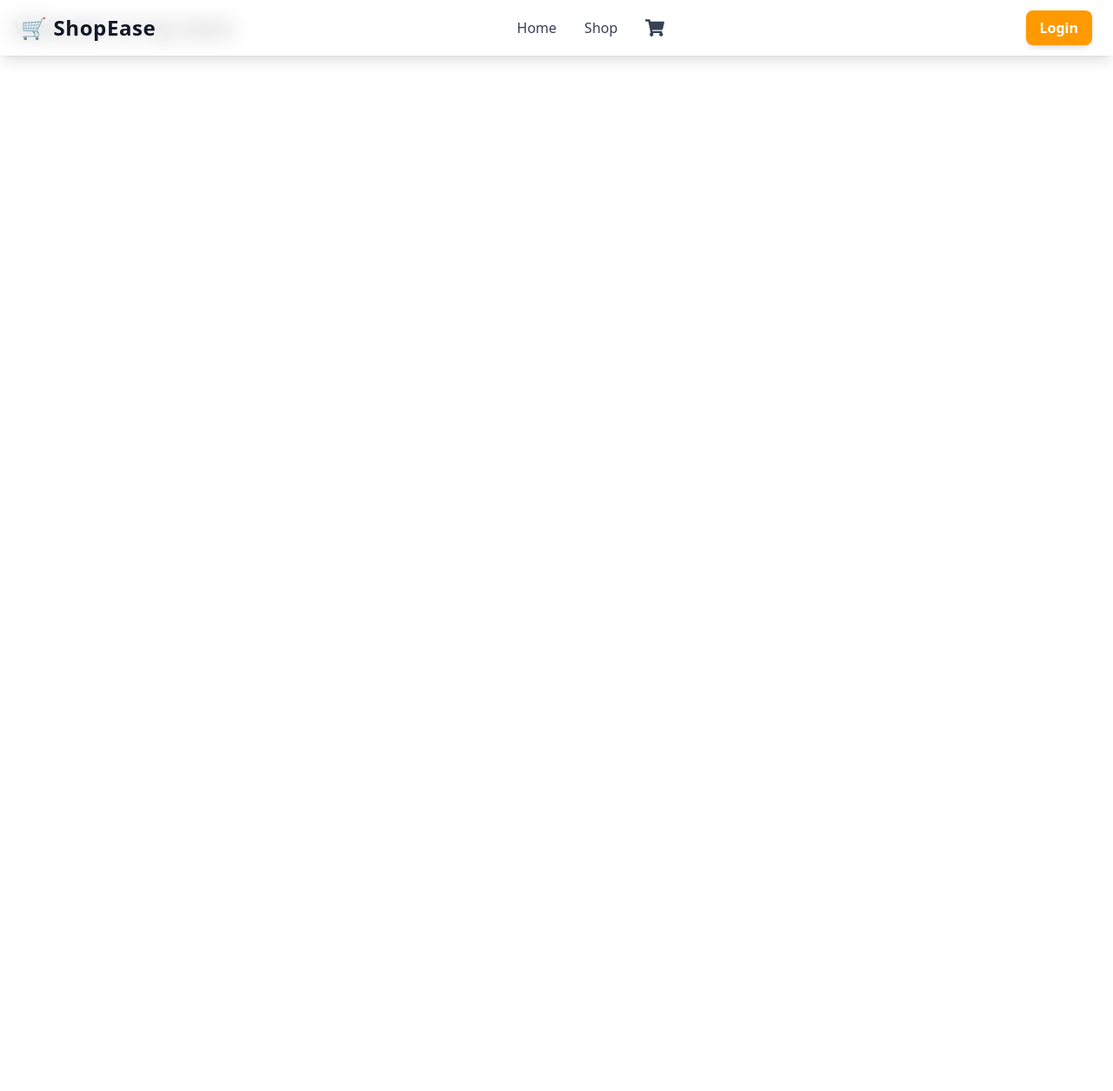
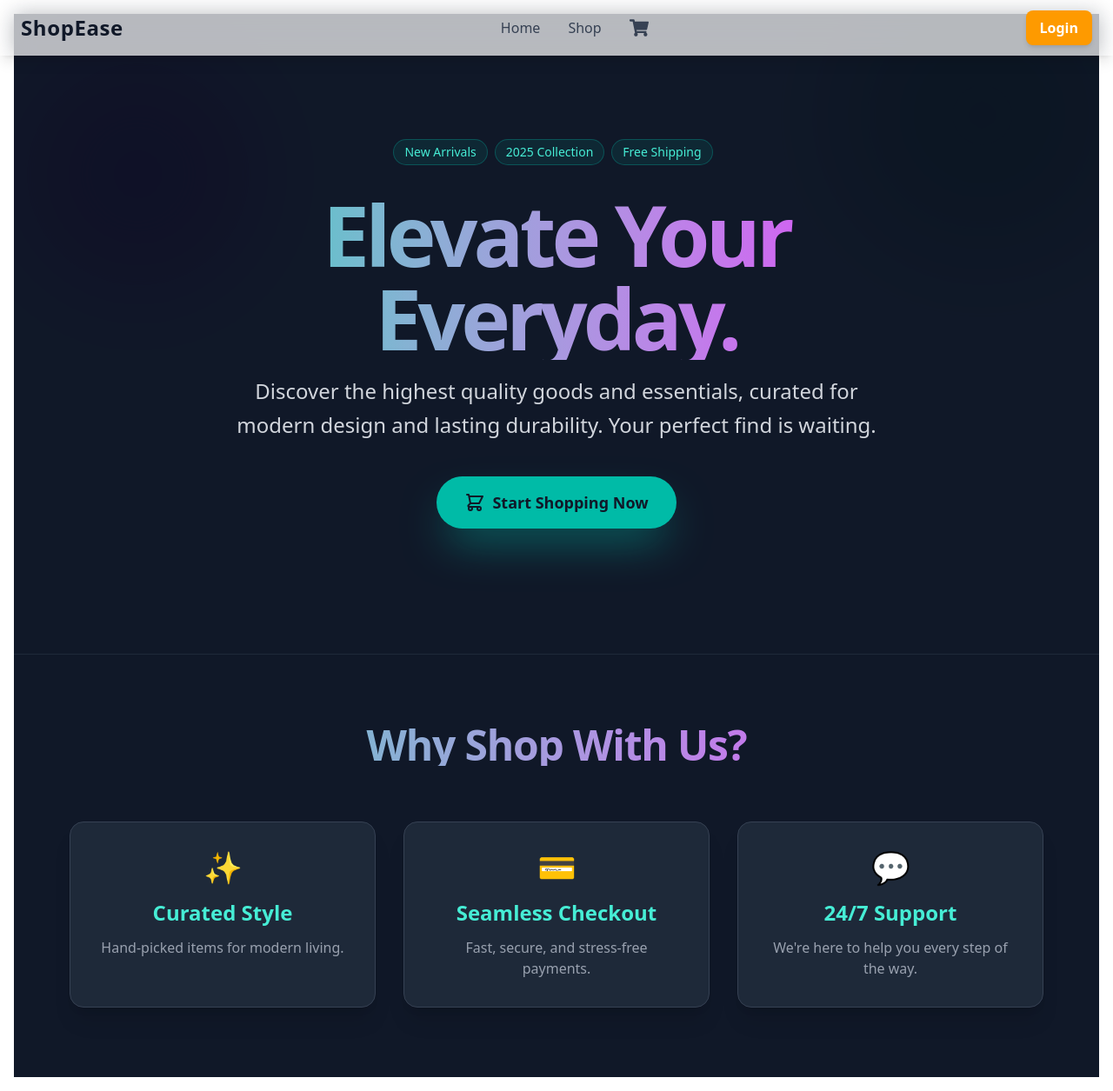
Before and after one commit to zahrabateninia/Shopping-Cart, a React (Vite) app: page / in a window 1280 px wide. Shown: the whole page at 87% size. Before the commit the page ends 800 px from the top, so only its background shows below. Built offline with nearby package versions, Linux system fonts and the light colour scheme.

Commit message:
style: Style home page using tailwind and useGSAP hook

```diff
--- a/package.json
+++ b/package.json
@@ -11,6 +11,7 @@
     "preview": "vite preview"
   },
   "dependencies": {
+    "@gsap/react": "^2.1.2",
     "@reduxjs/toolkit": "^2.9.0",
     "@tanstack/react-query": "^5.87.4",
     "class-variance-authority": "^0.7.1",
--- a/src/components/Navbar.jsx
+++ b/src/components/Navbar.jsx
@@ -28,7 +28,7 @@ const Navbar = () => {
       "
     >
       <Link to="/" className="text-2xl font-extrabold tracking-wide text-gray-900 hover:text-indigo-600 transition-colors">
-        🛒 ShopEase
+        ShopEase
       </Link>
 
       <div className="flex gap-8 items-center text-gray-700 font-medium">
--- a/src/pages/Home.jsx
+++ b/src/pages/Home.jsx
@@ -1,11 +1,147 @@
-import React from 'react'
+import React, { useRef } from "react";
+import { Link } from "react-router-dom";
+import { gsap } from "gsap";
+import { useGSAP } from "@gsap/react";
 
-const Home = () => {
+const AnimatedTag = ({ children, delay }) => {
+  const tagRef = useRef(null);
+
+  useGSAP(() => {
+    gsap.to(tagRef.current, {
+      opacity: 1,
+      y: 0,
+      duration: 0.8,
+      delay,
+      ease: "power3.out",
+    });
+  }, []);
+
   return (
-    <div>
-      <p  className='font-bold text-2xl'>Welcome to my store</p>
+    <span
+      ref={tagRef}
+      className="inline-block px-3 py-1 bg-teal-500/10 text-teal-300 text-sm font-medium rounded-full border border-teal-500/30 mr-2 mb-2 transition-all hover:bg-teal-500/20 opacity-0 translate-y-5"
+    >
+      {children}
+    </span>
+  );
+};
+
+export default function Home() {
+  const mainRef = useRef(null);
+  const titleRef = useRef(null);
+  const subtitleRef = useRef(null);
+  const buttonRef = useRef(null);
+  const featureRefs = useRef([]);
+
+  useGSAP(
+    () => {
+      const tl = gsap.timeline({ defaults: { duration: 1, ease: "power4.out" } });
+
+      tl.to(titleRef.current, { opacity: 1, y: 0 })
+        .to(subtitleRef.current, { opacity: 1, y: 0 }, "-=0.6")
+        .to(buttonRef.current, { opacity: 1, scale: 1, y: 0 }, "-=0.5")
+        .to(featureRefs.current, { opacity: 1, y: 0, stagger: 0.2 }, "-=0.3");
+    },
+    { scope: mainRef }
+  );
+
+  const features = [
+    { title: "Curated Style", icon: "✨", description: "Hand-picked items for modern living." },
+    { title: "Seamless Checkout", icon: "💳", description: "Fast, secure, and stress-free payments." },
+    { title: "24/7 Support", icon: "💬", description: "We're here to help you every step of the way." },
+  ];
+
+  return (
+    <div ref={mainRef} className="relative bg-gray-900 text-white font-inter overflow-hidden">
+      {/* Background Blobs */}
+      <div className="absolute top-0 left-0 w-80 h-80 bg-fuchsia-600 rounded-full mix-blend-multiply filter blur-3xl opacity-30 animate-blob"></div>
+      <div className="absolute top-0 right-0 w-80 h-80 bg-teal-600 rounded-full mix-blend-multiply filter blur-3xl opacity-30 animate-blob animation-delay-2000"></div>
+      <div className="absolute bottom-10 left-1/4 w-80 h-80 bg-indigo-600 rounded-full mix-blend-multiply filter blur-3xl opacity-30 animate-blob animation-delay-4000"></div>
+
+      <style>{`
+        @keyframes blob {
+          0%, 100% { transform: translate(0, 0) scale(1); }
+          33% { transform: translate(30px, -50px) scale(1.1); }
+          66% { transform: translate(-20px, 30px) scale(0.9); }
+        }
+        .animate-blob { animation: blob 10s infinite; }
+        .animation-delay-2000 { animation-delay: 2s; }
+        .animation-delay-4000 { animation-delay: 4s; }
+      `}</style>
+
+      {/* Hero Section */}
+      <section
+        className="relative z-10 flex flex-col justify-center items-center text-center px-4 md:px-16"
+        style={{ minHeight: "calc(100vh - 64px)" }} // adjust if Navbar height changes
+      >
+        <div className="max-w-4xl">
+          <div className="mb-6">
+            <AnimatedTag delay={0.3}>New Arrivals</AnimatedTag>
+            <AnimatedTag delay={0.4}>2025 Collection</AnimatedTag>
+            <AnimatedTag delay={0.5}>Free Shipping</AnimatedTag>
+          </div>
+
+          <h1
+            ref={titleRef}
+            className="opacity-0 translate-y-10 text-6xl md:text-8xl font-extrabold mb-4 tracking-tighter text-transparent bg-clip-text bg-gradient-to-r from-teal-400 to-fuchsia-500"
+          >
+            Elevate Your Everyday.
+          </h1>
+
+          <p
+            ref={subtitleRef}
+            className="opacity-0 translate-y-10 text-xl md:text-2xl text-gray-300 mb-10 max-w-3xl mx-auto leading-relaxed"
+          >
+            Discover the highest quality goods and essentials, curated for modern
+            design and lasting durability. Your perfect find is waiting.
+          </p>
+
+          <Link
+            ref={buttonRef}
+            to="/shop"
+            className="opacity-0 scale-90 translate-y-5 group inline-flex items-center justify-center bg-teal-500 hover:bg-teal-400 text-gray-900 font-bold px-8 py-4 rounded-full shadow-2xl shadow-teal-500/50 transition-all duration-300 text-lg"
+          >
+            <svg
+              className="w-6 h-6 mr-2 transition-transform group-hover:rotate-12"
+              fill="none"
+              stroke="currentColor"
+              viewBox="0 0 24 24"
+            >
+              <path
+                strokeLinecap="round"
+                strokeLinejoin="round"
+                strokeWidth="2"
+                d="M3 3h2l.4 2M7 13h10l4-8H5.4M7 13L5.4 5M7 13l-2.293 2.293c-.63.63-.184 1.707.707 1.707H17m0 0a2 2 0 100 4 2 2 0 000-4zm-8 2a2 2 0 11-4 0 2 2 0 014 0z"
+              ></path>
+            </svg>
+            Start Shopping Now
+          </Link>
+        </div>
+      </section>
+
+      {/* Features Section */}
+      <section className="relative z-10 bg-gray-900 py-20 px-4 md:px-16 border-t border-gray-800">
+        <div className="max-w-6xl mx-auto">
+          <h2 className="text-4xl md:text-5xl font-extrabold text-center mb-16 bg-clip-text text-transparent bg-gradient-to-r from-teal-400 to-fuchsia-500 tracking-tight">
+            Why Shop With Us?
+          </h2>
+          <div className="grid grid-cols-1 md:grid-cols-3 gap-8">
+            {features.map((feature, i) => (
+              <div
+                key={i}
+                ref={(el) => (featureRefs.current[i] = el)}
+                className="opacity-0 translate-y-10 p-8 bg-gray-800 rounded-2xl shadow-xl border border-gray-700 hover:border-teal-500 transition-all duration-300 hover:translate-y-[-5px] text-center"
+              >
+                <div className="text-4xl mb-4">{feature.icon}</div>
+                <h3 className="text-2xl font-semibold mb-3 text-teal-300">
+                  {feature.title}
+                </h3>
+                <p className="text-gray-400">{feature.description}</p>
+              </div>
+            ))}
+          </div>
+        </div>
+      </section>
     </div>
-  )
+  );
 }
-
-export default Home
```
Also changed, not shown: 1 other file (tests, documents, lock files or other folders).
